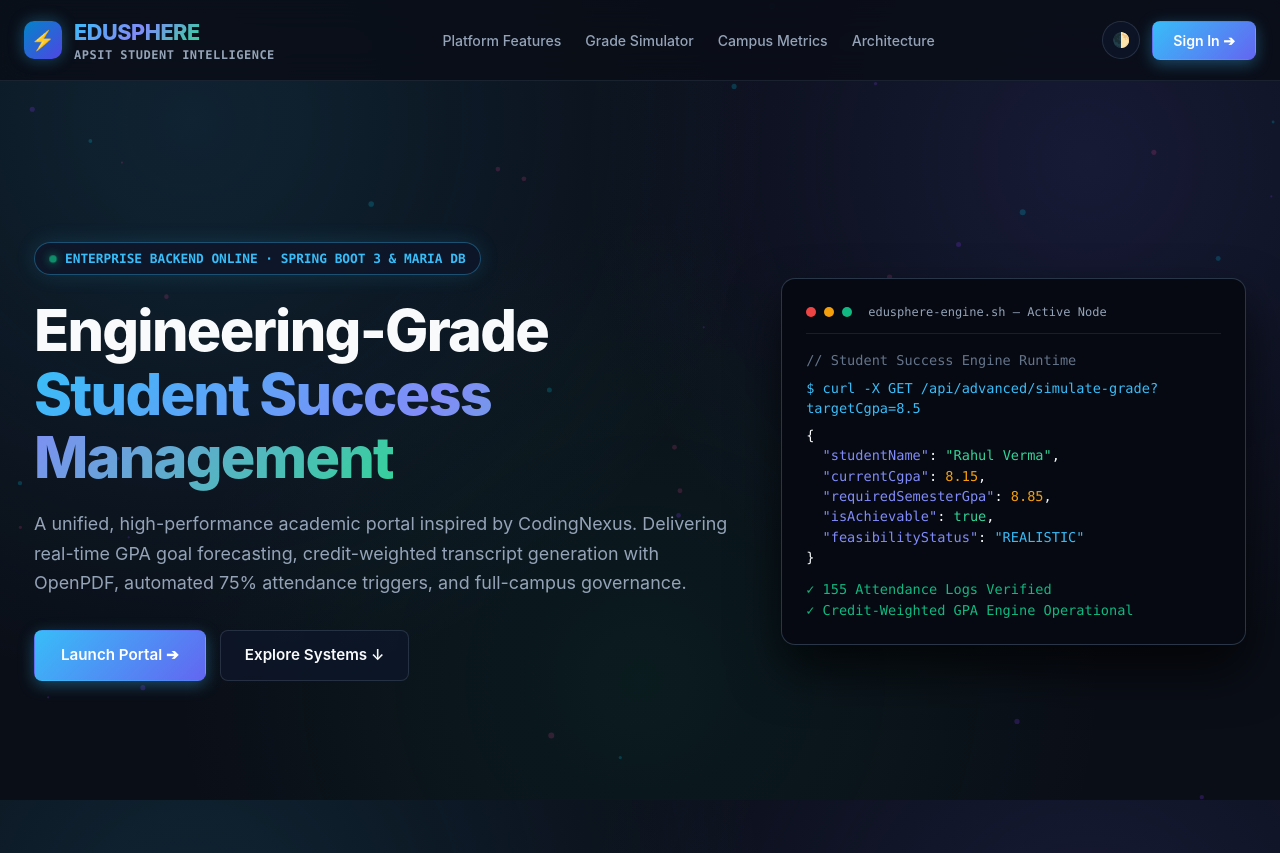
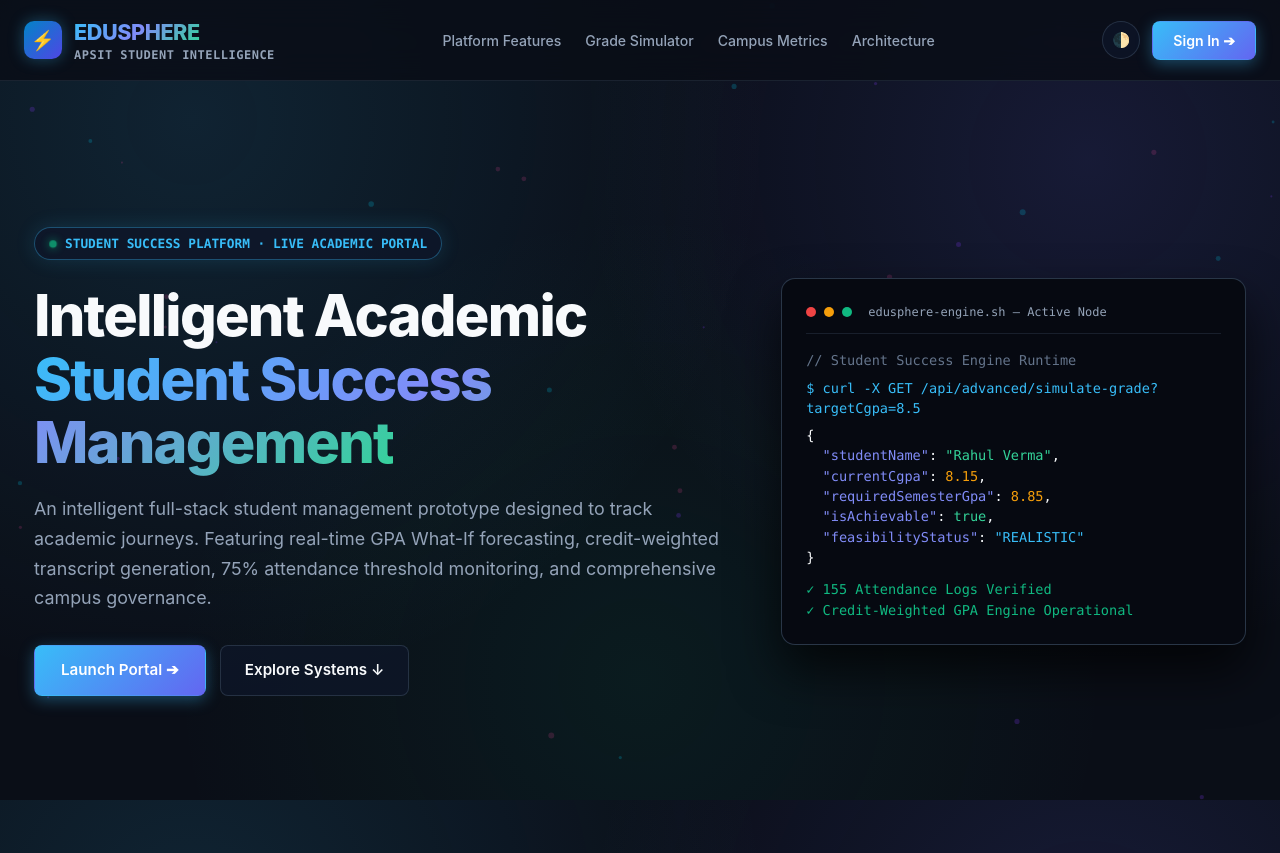
Before and after one commit to singhsnehasunil1811-commits/EduSphere-Student-Success-Management, a Spring Boot app: page / in a window 1280 px wide. Shown: the top 853 px of the page. Run offline with Spring Boot 4, Linux system fonts and the light colour scheme; some of the project's set-up classes (security, data sources, template engines, error pages and the like) are left out, and stand-ins take their place.

Commit message:
🐛 Fix: Resolve JavaScript syntax error in loadMyProfileView and update hero banner
- Fixed missing catch-block in app.html that was stopping dashboard initialization

- Updated index.html hero text to focus cleanly on student success management prototype

- Removed unwanted mentions of external tools in hero pill

```diff
--- a/backend/src/main/resources/static/app.html
+++ b/backend/src/main/resources/static/app.html
@@ -1067,6 +1067,11 @@
             </div>
           </div>
         `;
+      } catch (err) {
+        document.getElementById('my-profile-container').innerHTML = `<div style="color:var(--danger)">${err.message}</div>`;
+      }
+    }
+
     async function runGradeSimulation() {
       const target = document.getElementById('sim-target-input').value || 8.5;
       const container = document.getElementById('sim-results-container');
--- a/backend/src/main/resources/static/index.html
+++ b/backend/src/main/resources/static/index.html
@@ -197,16 +197,16 @@
       <div>
         <div class="tech-pill">
           <span class="pulse-dot"></span>
-          <span>ENTERPRISE BACKEND ONLINE · SPRING BOOT 3 & MARIA DB</span>
+          <span>STUDENT SUCCESS PLATFORM · LIVE ACADEMIC PORTAL</span>
         </div>
 
         <h1 style="font-size:3.6rem; line-height:1.1; margin-bottom:20px; font-weight:800; letter-spacing:-0.03em;">
-          Engineering-Grade<br>
+          Intelligent Academic<br>
           <span class="gradient-text">Student Success Management</span>
         </h1>
 
         <p style="font-size:1.12rem; color:var(--text-muted); margin-bottom:32px; line-height:1.65;">
-          A unified, high-performance academic portal inspired by CodingNexus. Delivering real-time GPA goal forecasting, credit-weighted transcript generation with OpenPDF, automated 75% attendance triggers, and full-campus governance.
+          An intelligent full-stack student management prototype designed to track academic journeys. Featuring real-time GPA What-If forecasting, credit-weighted transcript generation, 75% attendance threshold monitoring, and comprehensive campus governance.
         </p>
 
         <div style="display:flex; gap:14px; flex-wrap:wrap;">
```
